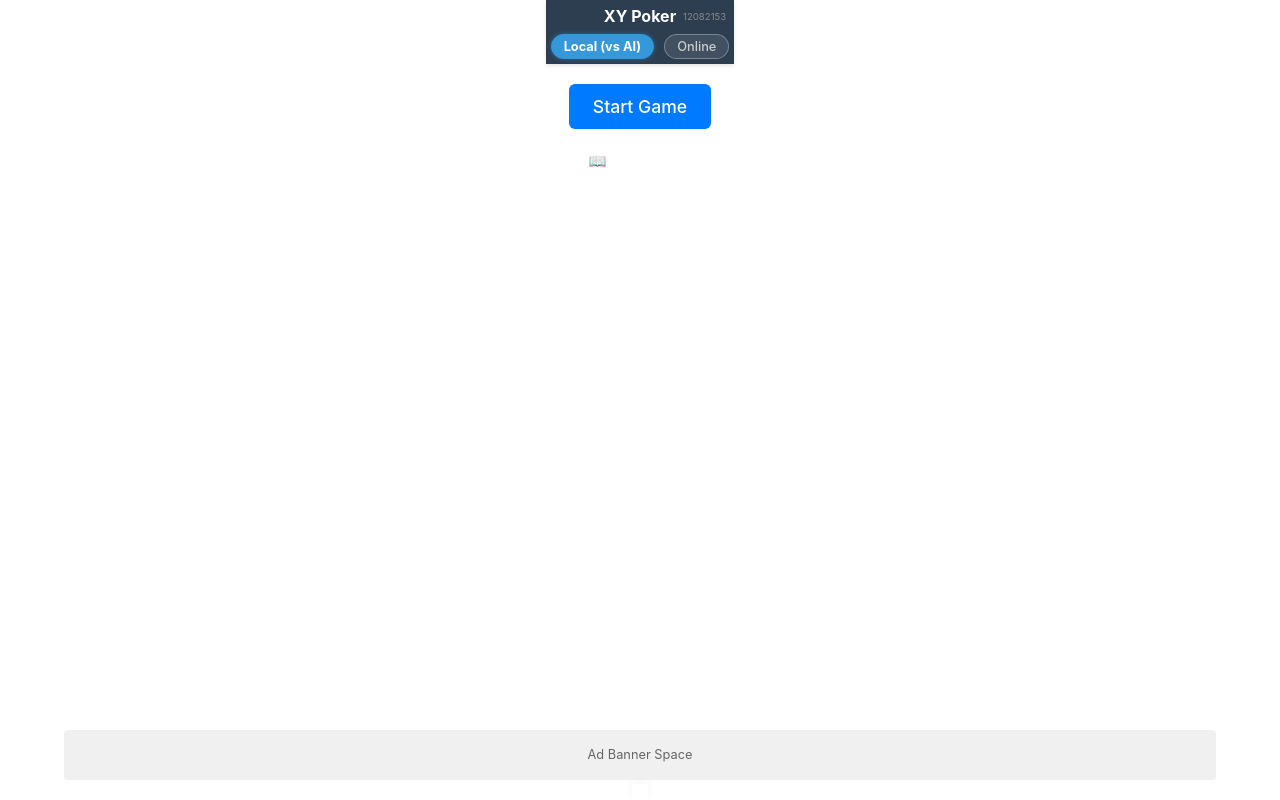
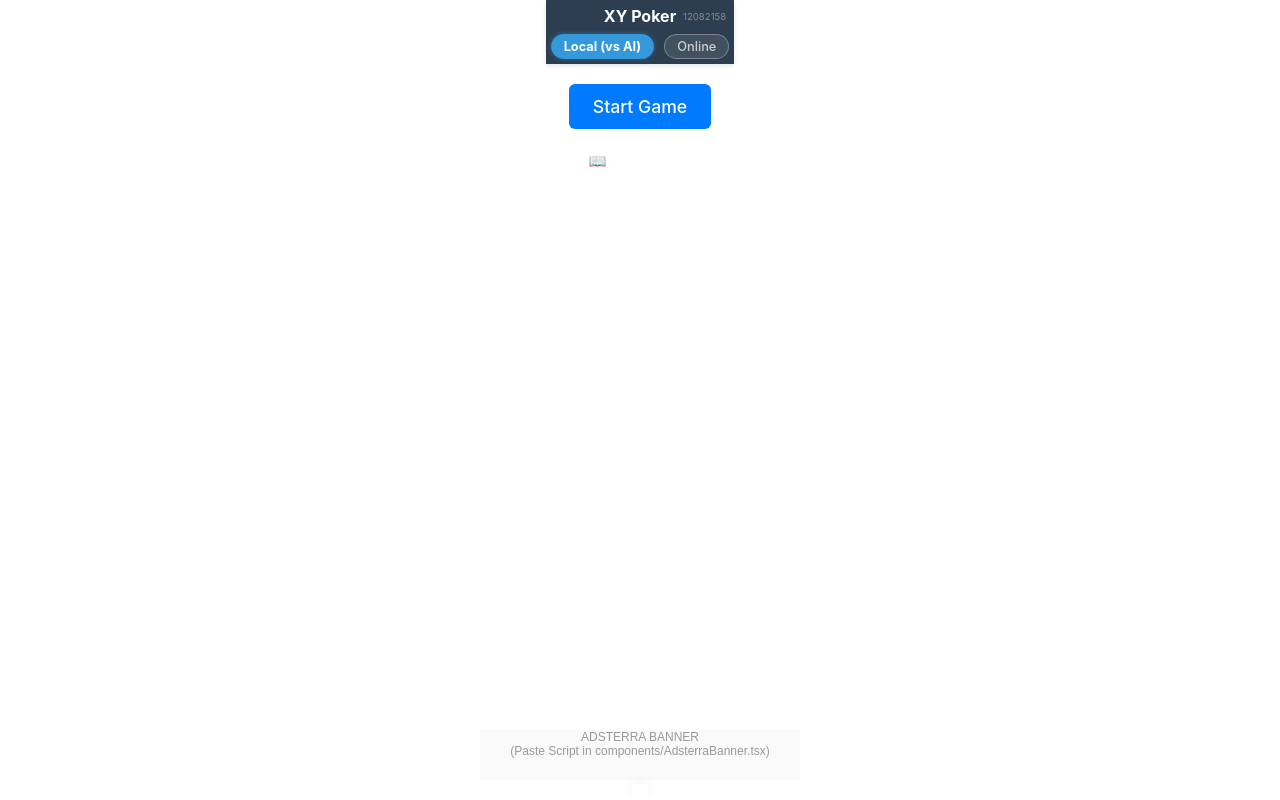
Before and after one commit to sotwat/xy-poker, a React (Vite) app: page / in a window 1280 px wide. Built offline with nearby package versions, Linux system fonts and the light colour scheme; no server answers.

Commit message:
feat: add adsterra placeholder banner for local setup mode (v12082158)

```diff
--- a/src/App.tsx
+++ b/src/App.tsx
@@ -13,6 +13,7 @@ import { DiceRollOverlay } from './components/DiceRollOverlay';
 import { RulesModal } from './components/RulesModal';
 import { TurnTimer } from './components/TurnTimer';
 import { AuthModal } from './components/AuthModal';
+import AdsterraBanner from './components/AdsterraBanner';
 import { socket, connectSocket } from './logic/online';
 import { supabase } from './supabase';
 import './App.css';
@@ -678,7 +679,7 @@ function App() {
       <header className={`app-header ${(phase === 'playing' || phase === 'scoring') ? 'battle-mode' : ''}`}>
         <div className="header-title-row">
           <h1>XY Poker</h1>
-          {showVersion && <span className="version">12082153</span>}
+          {showVersion && <span className="version">12082158</span>}
         </div>
 
         {/* Auth Button (Top Right) */}
@@ -821,8 +822,8 @@ function App() {
 
                     {/* Ad Banner for Local Mode Setup */}
                     {mode === 'local' && phase === 'setup' && (
-                      <div className="ad-banner-container" style={{ position: 'absolute', bottom: '20px', width: '90%', left: '50%', transform: 'translateX(-50%)' }}>
-                        <p style={{ color: '#666', fontSize: '0.8rem' }}>Ad Banner Space</p>
+                      <div style={{ position: 'absolute', bottom: '20px', width: '100%', display: 'flex', justifyContent: 'center' }}>
+                        <AdsterraBanner width={320} height={50} />
                       </div>
                     )}
                   </div>
--- /dev/null
+++ b/src/components/AdsterraBanner.tsx
@@ -0,0 +1,70 @@
+import React, { useEffect, useRef } from 'react';
+
+interface AdsterraBannerProps {
+    width?: number;
+    height?: number;
+}
+
+const AdsterraBanner: React.FC<AdsterraBannerProps> = ({ width = 728, height = 90 }) => {
+    const containerRef = useRef<HTMLDivElement>(null);
+
+    useEffect(() => {
+        const container = containerRef.current;
+        if (!container) return;
+
+        // Clear previous
+        container.innerHTML = '';
+
+        // Create an iframe to sandbox the ad script (which might use document.write)
+        const iframe = document.createElement('iframe');
+        iframe.width = `${width}`;
+        iframe.height = `${height}`;
+        iframe.style.border = 'none';
+        iframe.style.overflow = 'hidden';
+        iframe.scrolling = 'no';
+
+        container.appendChild(iframe);
+
+        // Write the ad script into the iframe
+        const doc = iframe.contentWindow?.document;
+        if (doc) {
+            doc.open();
+            doc.write(`
+                <!DOCTYPE html>
+                <html>
+                <head>
+                    <style>body { margin: 0; display: flex; justify-content: center; align-items: center; background: #fafafa; }</style>
+                </head>
+                <body>
+                    <!-- PASTE YOUR ADSTERRA SCRIPT HERE -->
+                    <div style="color: #999; font-family: sans-serif; font-size: 12px; text-align: center;">
+                        ADSTERRA BANNER<br>
+                        (Paste Script in components/AdsterraBanner.tsx)
+                    </div>
+
+                    <!-- Example Script Format: -->
+                    <!--
+                    <script type="text/javascript">
+                        atOptions = {
+                            'key' : 'YOUR_KEY',
+                            'format' : 'iframe',
+                            'height' : ${height},
+                            'width' : ${width},
+                            'params' : {}
+                        };
+                    </script>
+                    <script type="text/javascript" src="//www.highperformanceformat.com/YOUR_KEY/invoke.js"></script>
+                    -->
+                </body>
+                </html>
+            `);
+            doc.close();
+        }
+    }, [width, height]);
+
+    return (
+        <div ref={containerRef} style={{ width: width, height: height, margin: '0 auto' }} />
+    );
+};
+
+export default AdsterraBanner;
```
Also changed, not shown: 4 other files (tests, documents, lock files or other folders).
